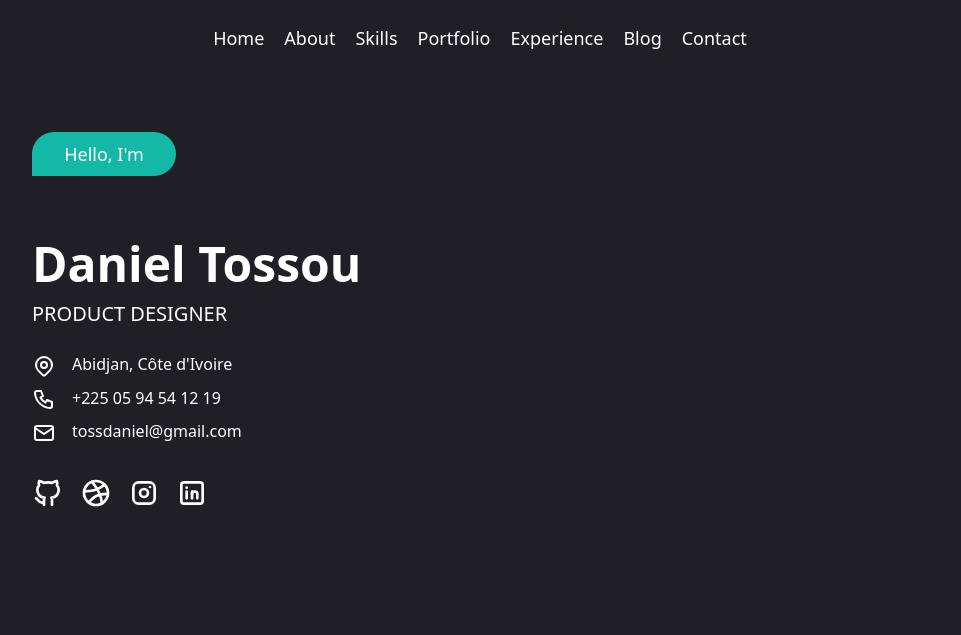
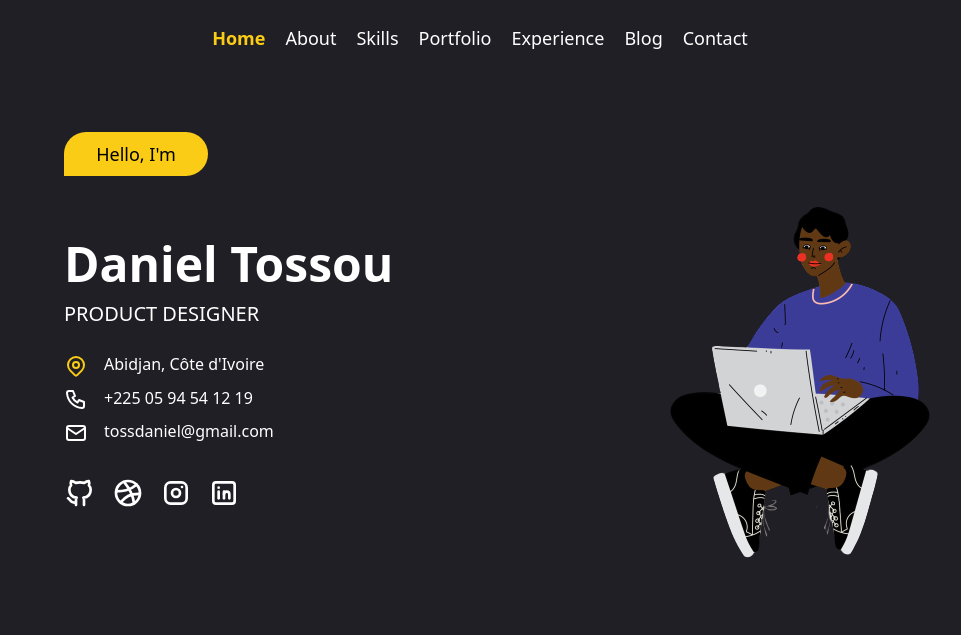
Before and after one commit to danthebest/portfolio_v2, a Gatsby site: page / in a window 1280 px wide. Shown: the whole page, without its empty margins (160-1121 px from the left). Built offline with nearby package versions, Linux system fonts and the light colour scheme; Gatsby itself is replaced by a stand-in of ours.

Commit message:
Added image at right part of header Added yellow color and hover Configured gatsby plugin image correctly

```diff
--- a/gatsby-config.js
+++ b/gatsby-config.js
@@ -4,23 +4,16 @@ module.exports = {
     title: "portfolio_v2",
   },
   plugins: [
-    "gatsby-plugin-postcss",
-    {
-      resolve: `gatsby-source-filesystem`,
-      options: {
-        name: `pages`,
-        path: `${__dirname}/src/pages/`,
-      },
-    },
     {
       resolve: `gatsby-source-filesystem`,
       options: {
         name: `images`,
         path: `${__dirname}/src/images/`,
-        ignore: [`**/\.*`], // ignore files starting with a dot
       },
     },
     `gatsby-plugin-image`,
     `gatsby-plugin-sharp`,
+    `gatsby-transformer-sharp`,
+    `gatsby-plugin-postcss`,
   ],
 };
--- a/package.json
+++ b/package.json
@@ -19,6 +19,7 @@
     "gatsby-plugin-image": "^2.3.0",
     "gatsby-plugin-sharp": "^4.3.0",
     "gatsby-source-filesystem": "^4.3.0",
+    "gatsby-transformer-sharp": "^4.3.0",
     "react": "^17.0.1",
     "react-dom": "^17.0.1"
   },
--- a/src/components/Header.js
+++ b/src/components/Header.js
@@ -1,12 +1,15 @@
 import * as React from "react";
+import { StaticImage } from "gatsby-plugin-image";
 
 const Header = () => {
   return (
     <div className="mt-20 text-white">
-      <div className="grid grid-cols-2 gap-4">
-        <div className="ml-48">
-          <div className="bg-teal-500 rounded-tl-full rounded-tr-full rounded-br-full py-2 w-36">
-            <p className="text-center font-medium text-lg">Hello, I'm</p>
+      <div className="grid grid-cols-2">
+        <div className="ml-56">
+          <div className="bg-yellow-400 rounded-tl-full rounded-tr-full rounded-br-full py-2 w-36">
+            <p className="text-center text-black font-medium text-lg">
+              Hello, I'm
+            </p>
           </div>
           <h1 className="mt-16 text-5xl font-semibold">Daniel Tossou</h1>
           <p className="text-xl font-medium uppercase mt-3">Product Designer</p>
@@ -14,7 +17,7 @@ const Header = () => {
           <div className="mt-6">
             <svg
               xmlns="http://www.w3.org/2000/svg"
-              className="icon icon-tabler icon-tabler-map-pin inline-block"
+              className="icon icon-tabler icon-tabler-map-pin inline-block text-yellow-400"
               width="24"
               height="24"
               viewBox="0 0 24 24"
@@ -73,7 +76,7 @@ const Header = () => {
           {/* SOCIAL MEDIA SECTION */}
           <div className="mt-8 space-x-4">
             {/* Github */}
-            <div className="hover:border-b-white hover:border-b-4 hover:pb-1 inline-block hover:cursor-pointer">
+            <div className="hover:border-b-yellow-400 hover:border-b-4 hover:pb-1 hover:text-yellow-400 inline-block hover:cursor-pointer">
               <svg
                 xmlns="http://www.w3.org/2000/svg"
                 className="icon icon-tabler icon-tabler-brand-github inline-block"
@@ -92,7 +95,7 @@ const Header = () => {
             </div>
 
             {/* Dribbble */}
-            <div className="hover:border-b-white hover:border-b-4 hover:pb-1 inline-block hover:cursor-pointer">
+            <div className="hover:border-b-yellow-400 hover:text-yellow-400  hover:border-b-4 hover:pb-1 inline-block hover:cursor-pointer">
               <svg
                 xmlns="http://www.w3.org/2000/svg"
                 className="icon icon-tabler icon-tabler-brand-dribbble inline-block"
@@ -114,7 +117,7 @@ const Header = () => {
             </div>
 
             {/* Instagram */}
-            <div className="hover:border-b-white hover:border-b-4 hover:pb-1 inline-block hover:cursor-pointer">
+            <div className="hover:border-b-yellow-400 hover:text-yellow-400  hover:border-b-4 hover:pb-1 inline-block hover:cursor-pointer">
               <svg
                 xmlns="http://www.w3.org/2000/svg"
                 className="icon icon-tabler icon-tabler-brand-instagram inline-block"
@@ -135,7 +138,7 @@ const Header = () => {
             </div>
 
             {/* LinkedIn */}
-            <div className="hover:border-b-white hover:border-b-4 hover:pb-1 inline-block hover:cursor-pointer">
+            <div className="hover:border-b-yellow-400 hover:text-yellow-400 hover:border-b-4 hover:pb-1 inline-block hover:cursor-pointer">
               <svg
                 xmlns="http://www.w3.org/2000/svg"
                 className="icon icon-tabler icon-tabler-brand-linkedin inline-block"
@@ -158,7 +161,14 @@ const Header = () => {
             </div>
           </div>
         </div>
-        <div></div>
+        <div className="flex justify-center items-start">
+          <StaticImage
+            src="../images/african-in-tech-nobg.png"
+            alt="Young digital creator"
+            width={500}
+            height={500}
+          />
+        </div>
       </div>
     </div>
   );
--- a/src/components/Menu.js
+++ b/src/components/Menu.js
@@ -3,24 +3,30 @@ import { Link } from "gatsby";
 
 const Menu = () => {
   return (
-    <div className="flex justify-center mt-6 text-lg text-white">
-      <Link to="/">Home</Link>
-      <Link to="#" className="ml-5">
+    <div className="flex justify-center mt-6 text-lg text-white font-light">
+      <Link
+        to="/"
+        activeClassName="text-yellow-400 font-semibold"
+        className="hover:text-yellow-400"
+      >
+        Home
+      </Link>
+      <Link to="#" className="ml-5 hover:text-yellow-400">
         About
       </Link>
-      <Link to="#" className="ml-5">
+      <Link to="#" className="ml-5 hover:text-yellow-400">
         Skills
       </Link>
-      <Link to="#" className="ml-5">
+      <Link to="#" className="ml-5 hover:text-yellow-400">
         Portfolio
       </Link>
-      <Link to="#" className="ml-5">
+      <Link to="#" className="ml-5 hover:text-yellow-400">
         Experience
       </Link>
-      <Link to="#" className="ml-5">
+      <Link to="#" className="ml-5 hover:text-yellow-400">
         Blog
       </Link>
-      <Link to="/contact" className="ml-5">
+      <Link to="/contact" className="ml-5 hover:text-yellow-400">
         Contact
       </Link>
     </div>
```
Also changed, not shown: src/images/african-in-tech-nobg.png (added), src/images/african-in-tech.jpeg (added), src/images/digital_creator.jpg (added), src/images/digital_creator_nobg.png (added), 1 other file.
